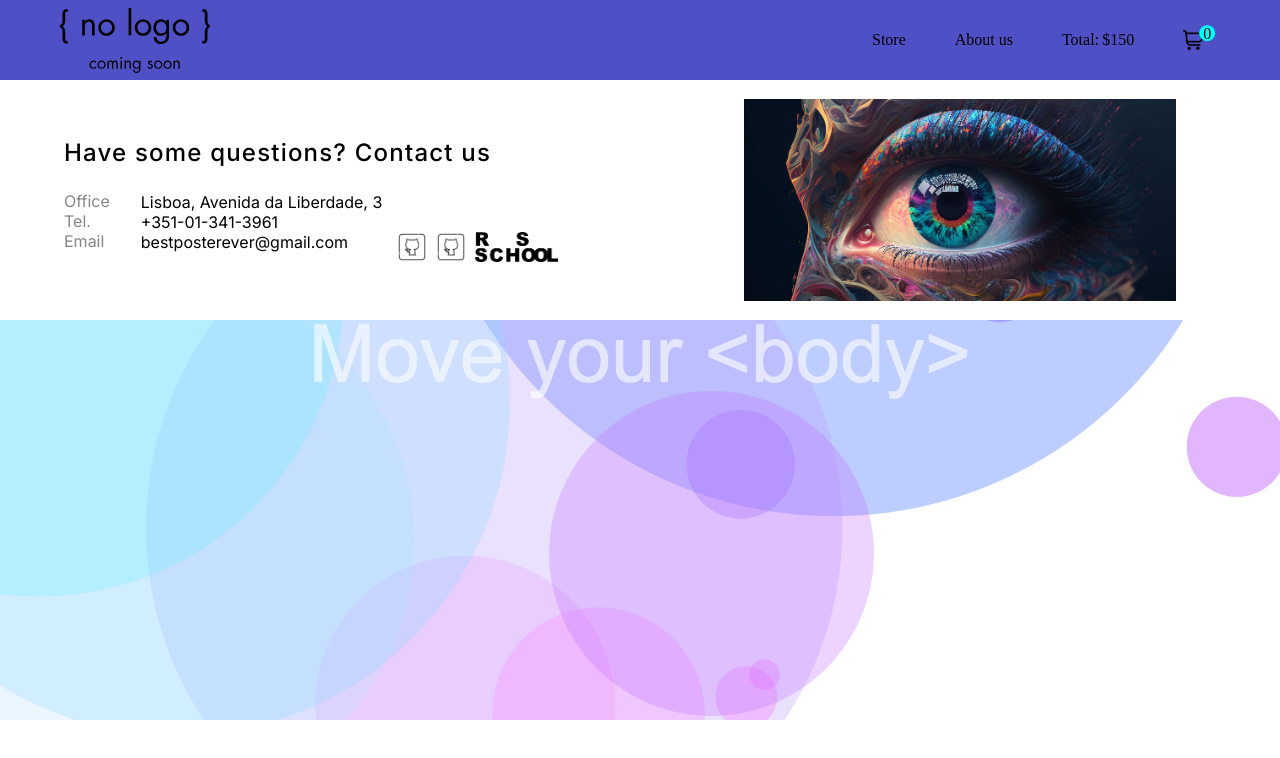
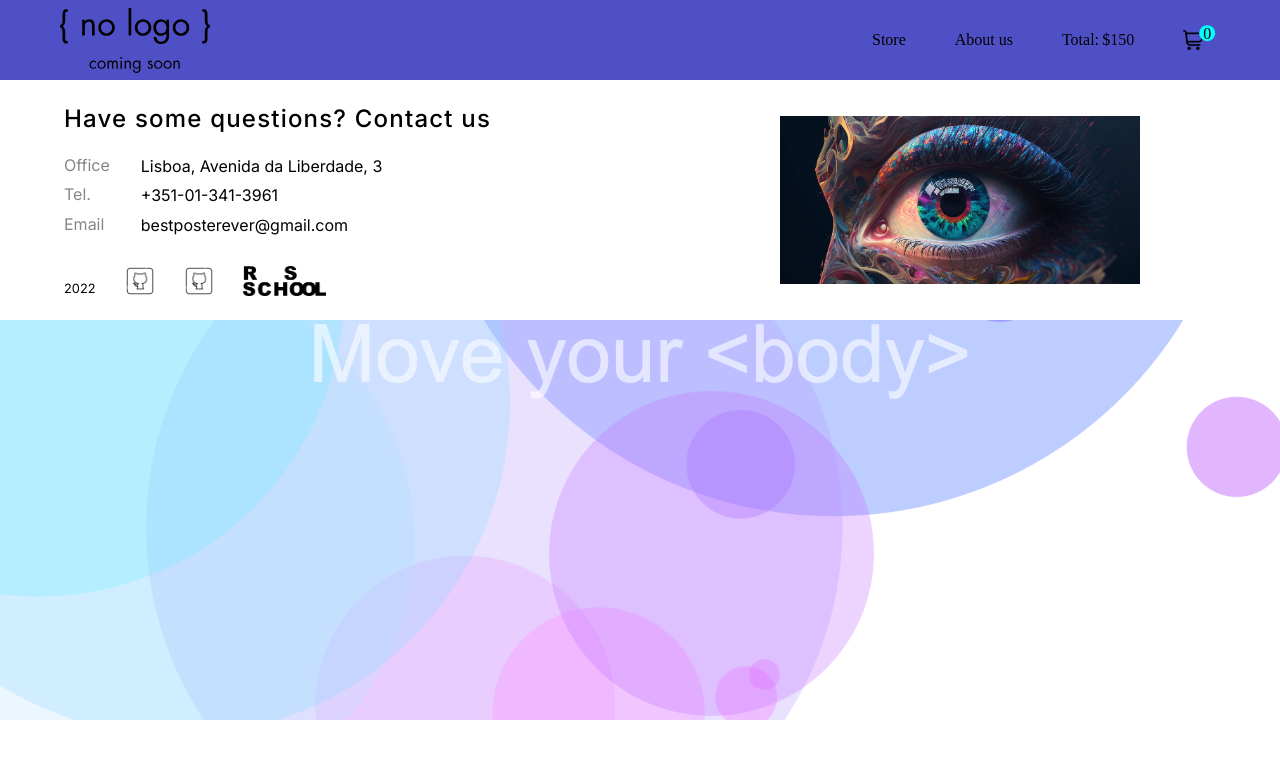
Before and after one commit to elukashova/online-store, a website built with webpack: page src/index.html in a window 1280 px wide. Built offline with nearby package versions, Linux system fonts and the light colour scheme.

Commit message:
refactor: update footer styles and add year

```diff
--- a/src/components/footer/footer.styles.css
+++ b/src/components/footer/footer.styles.css
@@ -5,22 +5,25 @@
   display: flex;
   align-items: center;
   justify-content: center;
-  font-family: 'Inter';
+  font-family: 'Inter', sans-serif;
   font-style: normal;
   font-weight: 400;
   color: #000000;
 }
 
 .footer__container {
+  height: 100%;
   display: grid;
-  grid-template-columns: 50% 50%;
-  width: 100%;
+  grid-template-columns: 50vw 50vw;
+  grid-template-rows: 100%;
   justify-items: center;
   align-items: center;
+  box-sizing: border-box;
 }
 
 .footer__contacts-container {
   width: 80%;
+  height: 80%;
   margin: 2% 4%;
   display: flex;
   flex-direction: column;
@@ -28,7 +31,7 @@
 
 .footer__image {
   margin: 2% 4%;
-  height: 40%;
+  height: 70%;
 }
 
 .contacts-container__title {
@@ -36,13 +39,15 @@
   font-size: 1.5em;
   letter-spacing: 0.05em;
   color: #000000;
-  margin-bottom: 5%;
+  margin-bottom: 3%;
 }
 
 .contacts-container__info {
   width: 100%;
+  height: 100%;
   display: grid;
   grid-template-columns: 15% 50% 30%;
+  grid-template-rows: 20% 20% 20% 35%;
   align-content: flex-end;
 }
 
@@ -56,11 +61,13 @@
 }
 
 .contacts-container__info-address,
-.contacts-container__info-phone-number {
+.contacts-container__info-phone-number,
+.contacts-container__info-email-address {
   grid-column: span 2;
 }
 
 .contacts-container__social-media {
+  grid-column: span 3;
   display: flex;
   gap: 6%;
   align-items: flex-end;
@@ -71,3 +78,7 @@
 .contacts-container__rsschool {
   max-height: 30px;
 }
+
+.contacts-container__year {
+  font-size: 0.8em;
+}
--- a/src/components/footer/footer.ts
+++ b/src/components/footer/footer.ts
@@ -20,6 +20,7 @@ export default class Footer extends BaseComponent {
     rendered('p', contactsInfo, 'contacts-container__info-email', 'Email ');
     rendered('p', contactsInfo, 'contacts-container__info-email-address', 'bestposterever@gmail.com');
     const contactsSocialMedia: HTMLElement = rendered('div', contactsInfo, 'contacts-container__social-media');
+    rendered('span', contactsSocialMedia, 'contacts-container__year', '2022');
     const socialGithubL: HTMLElement = rendered('a', contactsSocialMedia, 'contacts-container__github-first', '', {
       href: 'https://github.com/elukashova',
     });
```
